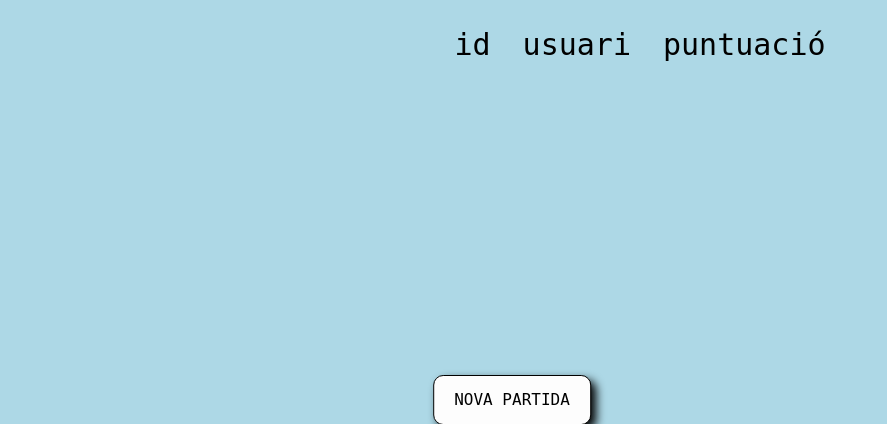
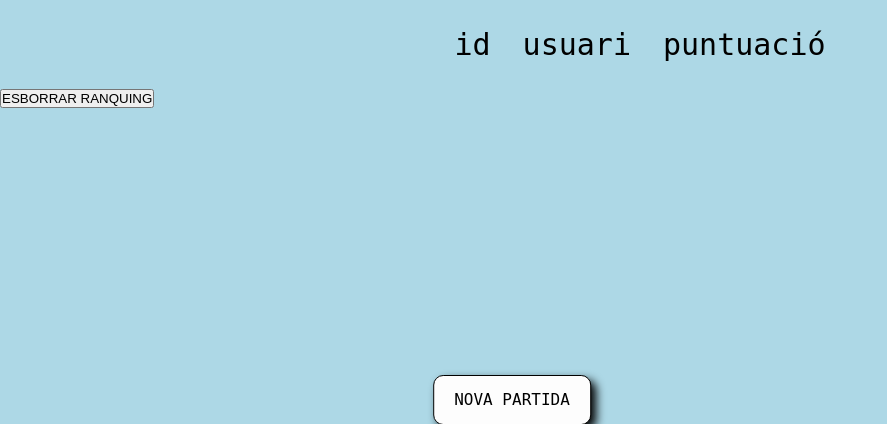
Before and after one commit to arnauramos/SquareClicker, a PHP site: page /ranquing.php in a window 1280 px wide. Shown: the top 424 px of the page, without its empty margins (0-887 px from the left). Run offline with PHP 8.4, Linux system fonts and the light colour scheme; data that the repository does not hold is empty.

Commit message:
Esborrar ranquing

```diff
--- a/ranquing.php
+++ b/ranquing.php
@@ -14,6 +14,7 @@ $missatge01 = "connexió establerta";
   //connectar amb la base de dades
   $conn = new mysqli($servername, $username, $password, $dbname);
 ?>
+
 <html lang="ca">
   <head>
     <meta charset="utf-8">
@@ -47,4 +48,5 @@ mysqli_close($conn); ?>
 
 </table>
     <button id="button3" onclick="window.open('index.php','_self')";>NOVA PARTIDA</button>
+    <button id="esborrar" onclick="window.open('delete.php','_self')";>ESBORRAR RANQUING</button>
 </body>
```
